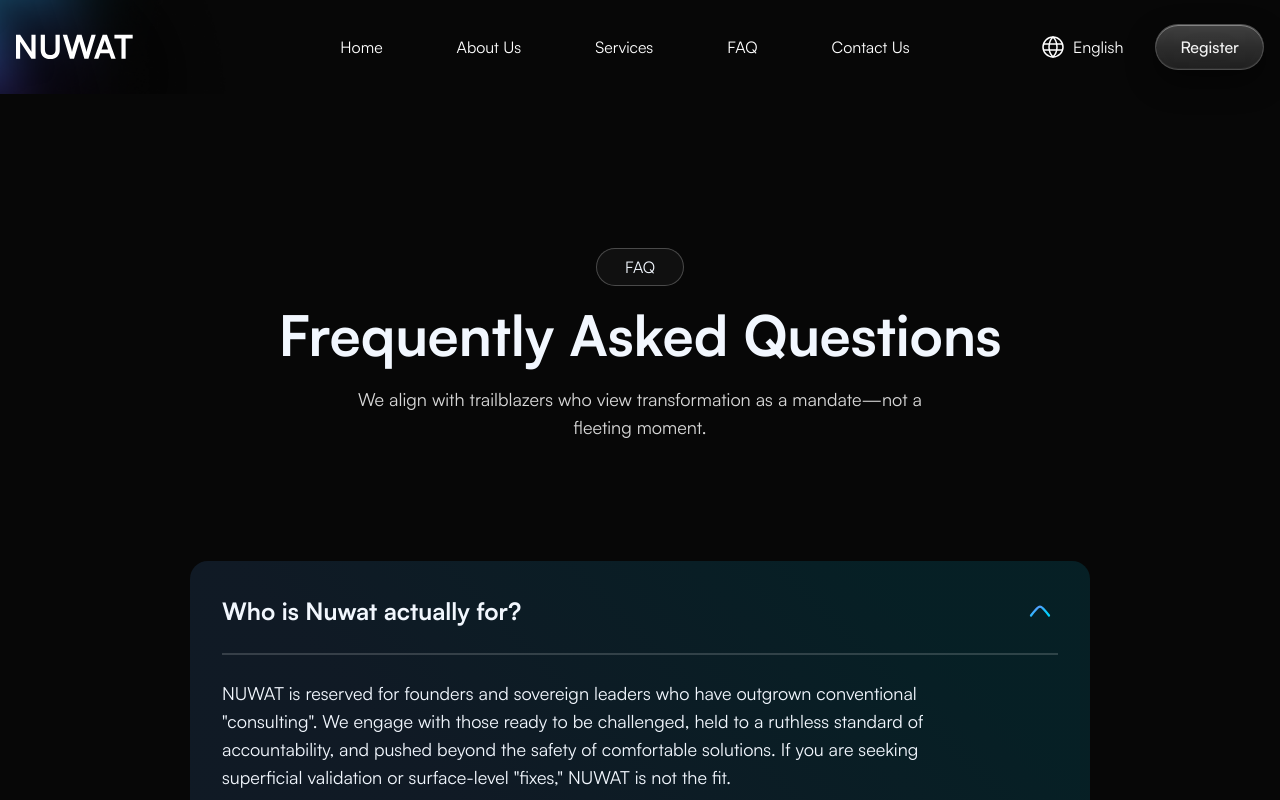
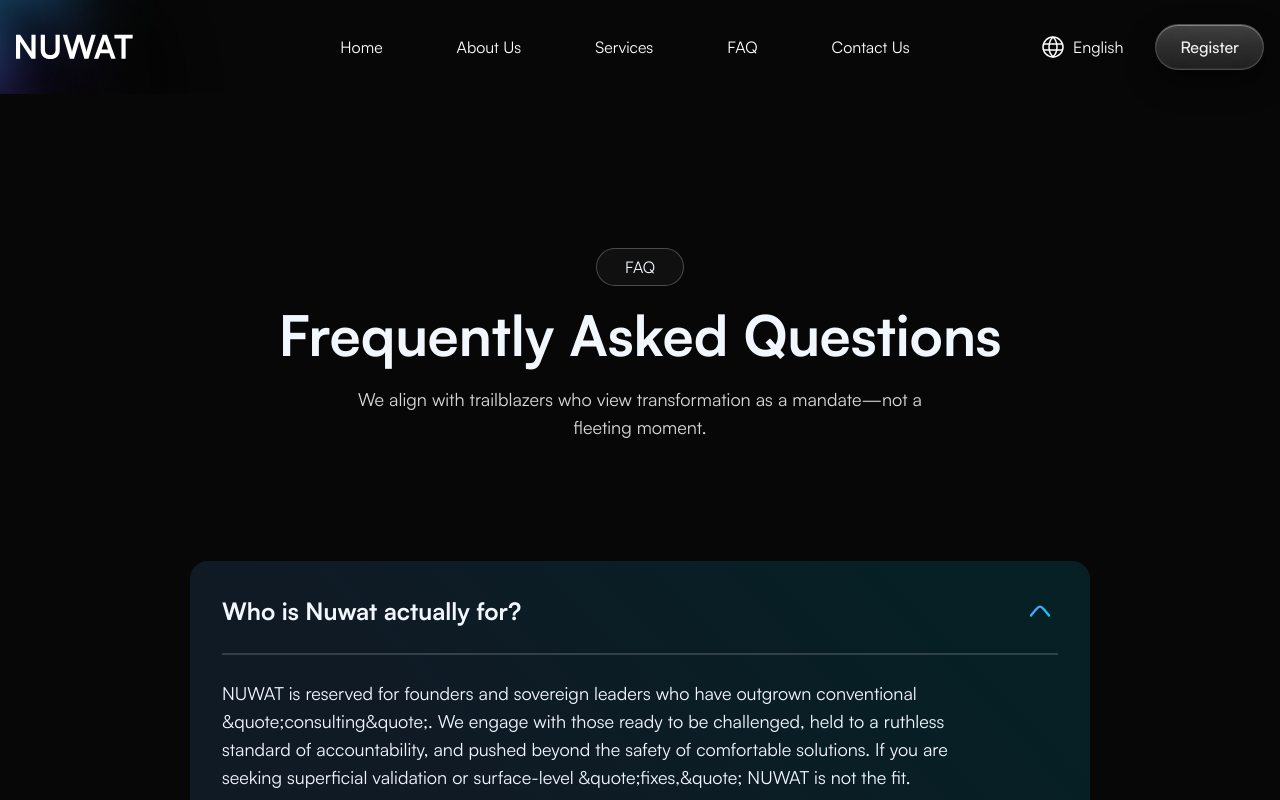
Before and after one commit to Cozmiq-Codes/nuwat, a Next.js app: page /faq in a window 1280 px wide. Shown: the top 800 px of the page. Built offline with nearby package versions, Linux system fonts and the light colour scheme.

Commit message:
fix: linting-errors

```diff
--- a/components/pages/faq/Faq.tsx
+++ b/components/pages/faq/Faq.tsx
@@ -33,10 +33,10 @@ const Faq = () => {
 
               <p className={"text-lg font-normal leading-7 max-w-182.5"}>
                 NUWAT is reserved for founders and sovereign leaders who have
-                outgrown conventional "consulting". We engage with those ready
+                outgrown conventional &quote;consulting&quote;. We engage with those ready
                 to be challenged, held to a ruthless standard of accountability,
                 and pushed beyond the safety of comfortable solutions. If you
-                are seeking superficial validation or surface-level "fixes,"
+                are seeking superficial validation or surface-level &quote;fixes,&quote;
                 NUWAT is not the fit.
               </p>
             </div>
```
